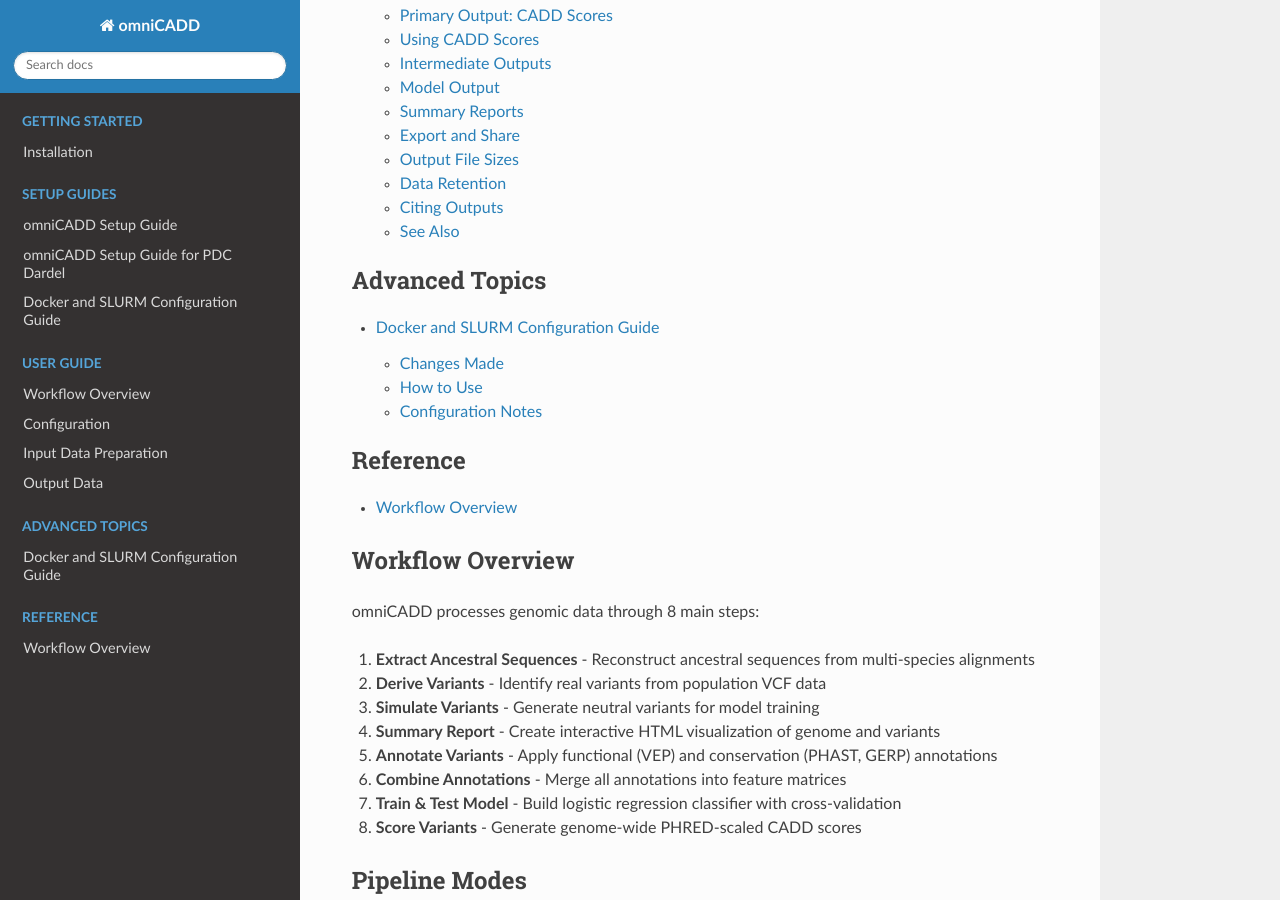
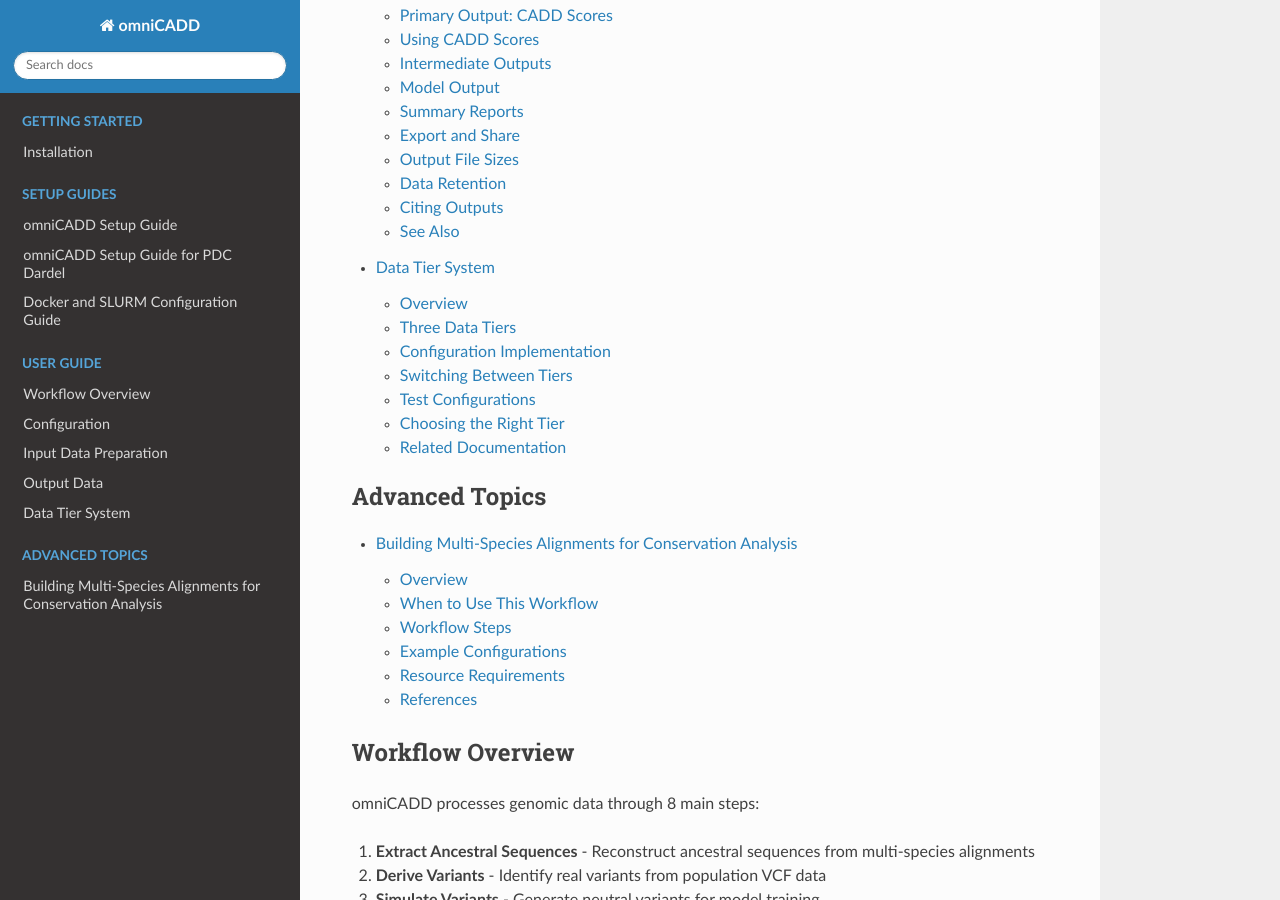
Before and after one commit to juliahoglund/omniCADD, a Sphinx documentation site: the page built from docs/index.rst, in a window 1280 px wide and 900 px high, scrolled down 2532 px. Built offline with Sphinx 7.4.7 and the Read the Docs theme 3.1.0, drawn with Linux system fonts in a browser that asks for light colours.

Commit message:
fix: resolve lint, snpeff syntax error, and docs build warnings
- Fix syntax error in process_genome_snpeff (log/shell on same line as output)
- Fix script path: vep_annotation → snpeff_annotation in process_genome_snpeff
- Fix merge_vep_snpeff wildcard mismatch (log must include {folder} wildcard)
- Fix snpeff_annotation.smk lint: add log/conda directives, lambda params
- Fix docs: add missing pages to toctree, fix broken cross-reference

```diff
--- a/docs/index.rst
+++ b/docs/index.rst
@@ -60,18 +60,13 @@ Quick Links
    configuration
    input_data
    output_data
+   DATA_TIERS
 
 .. toctree::
    :maxdepth: 2
    :caption: Advanced Topics
 
-   DOCKER_SLURM_GUIDE
-
-.. toctree::
-   :maxdepth: 1
-   :caption: Reference
-
-   workflow
+   BUILD_ALIGNMENT_WORKFLOW
 
 Workflow Overview
 -----------------
```
Also changed, not shown: docs/DATA_TIERS.md (+1 -1 lines), 1 other file.
